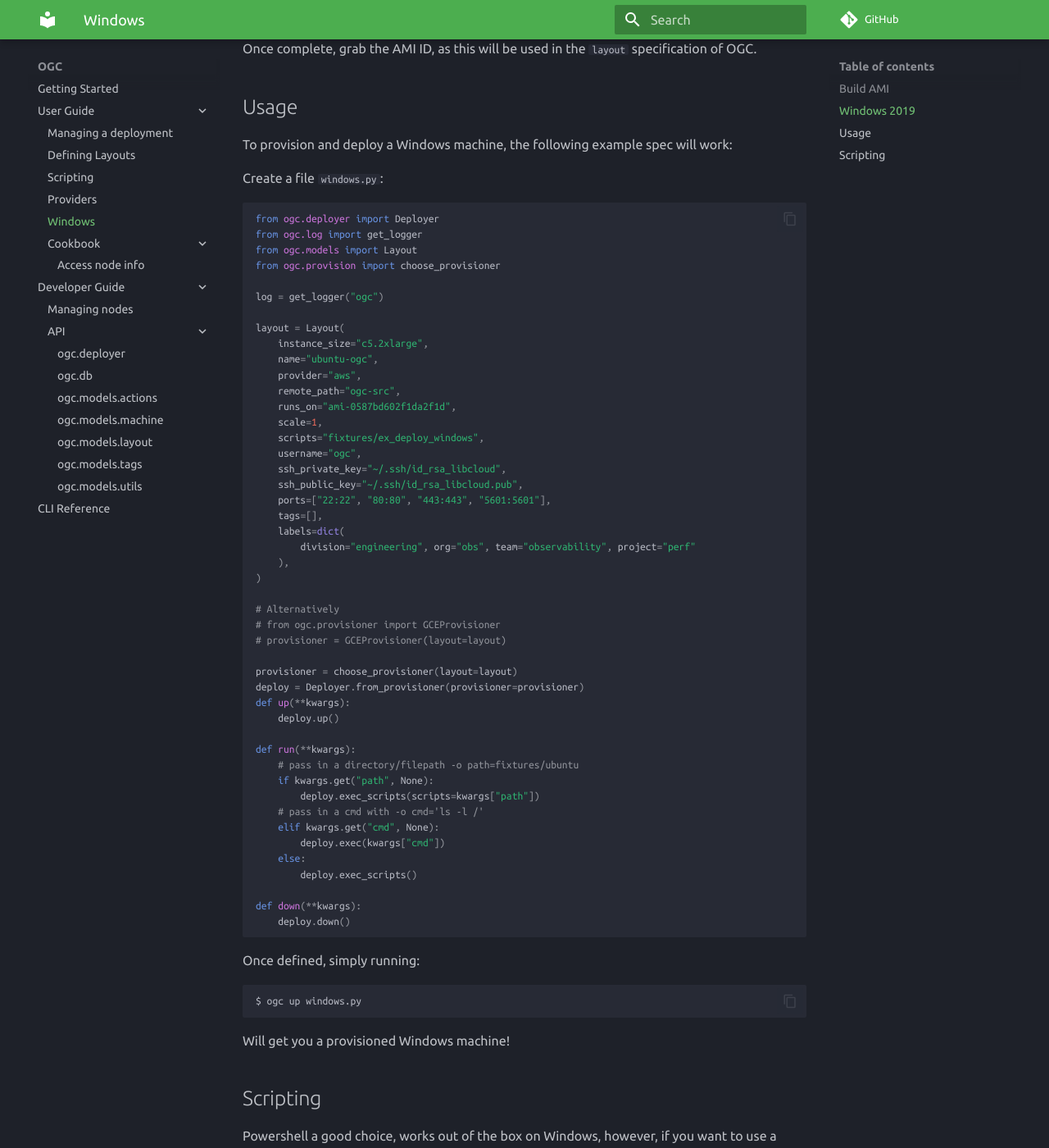
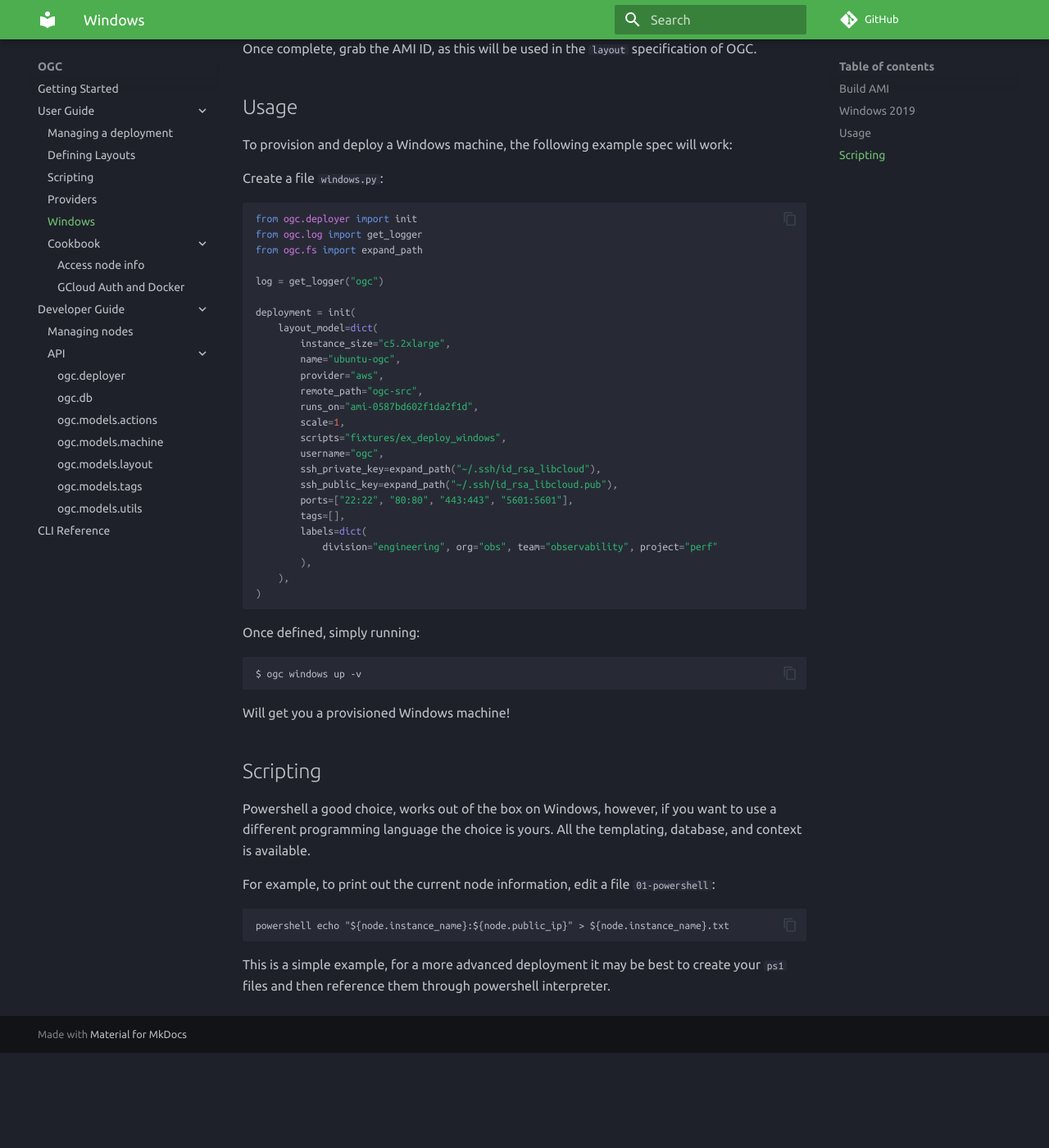
Before and after one commit to adam-stokes/ogc, an MkDocs documentation site: the page built from docs/user-guide/windows.md, in a window 1280 px wide and 1400 px high, scrolled down 922 px. Shown: the whole window at 82% size. Built offline with MkDocs 1.6.1 and Material for MkDocs 9.7.7, drawn with Linux system fonts in a browser that asks for light colours; comment, search, counter and statistics services are not loaded; after the commit the page ends 2206 px from its top, so only the background shows below that.

Commit message:
more doc updates

````diff
--- a/docs/user-guide/windows.md
+++ b/docs/user-guide/windows.md
@@ -41,58 +41,37 @@ To provision and deploy a Windows machine, the following example spec will work:
 Create a file `windows.py`:
 
 ```python
-from ogc.deployer import Deployer
+from ogc.deployer import init
 from ogc.log import get_logger
-from ogc.models import Layout
-from ogc.provision import choose_provisioner
+from ogc.fs import expand_path
 
 log = get_logger("ogc")
 
-layout = Layout(
-    instance_size="c5.2xlarge",
-    name="ubuntu-ogc",
-    provider="aws",
-    remote_path="ogc-src",
-    runs_on="ami-0587bd602f1da2f1d",
-    scale=1,
-    scripts="fixtures/ex_deploy_windows",
-    username="ogc",
-    ssh_private_key="~/.ssh/id_rsa_libcloud",
-    ssh_public_key="~/.ssh/id_rsa_libcloud.pub",
-    ports=["22:22", "80:80", "443:443", "5601:5601"],
-    tags=[],
-    labels=dict(
-        division="engineering", org="obs", team="observability", project="perf"
+deployment = init(
+    layout_model=dict(
+        instance_size="c5.2xlarge",
+        name="ubuntu-ogc",
+        provider="aws",
+        remote_path="ogc-src",
+        runs_on="ami-0587bd602f1da2f1d",
+        scale=1,
+        scripts="fixtures/ex_deploy_windows",
+        username="ogc",
+        ssh_private_key=expand_path("~/.ssh/id_rsa_libcloud"),
+        ssh_public_key=expand_path("~/.ssh/id_rsa_libcloud.pub"),
+        ports=["22:22", "80:80", "443:443", "5601:5601"],
+        tags=[],
+        labels=dict(
+            division="engineering", org="obs", team="observability", project="perf"
+        ),
     ),
 )
-
-# Alternatively
-# from ogc.provisioner import GCEProvisioner
-# provisioner = GCEProvisioner(layout=layout)
-
-provisioner = choose_provisioner(layout=layout)
-deploy = Deployer.from_provisioner(provisioner=provisioner)
-def up(**kwargs):
-    deploy.up()
-
-def run(**kwargs):
-    # pass in a directory/filepath -o path=fixtures/ubuntu
-    if kwargs.get("path", None):
-        deploy.exec_scripts(scripts=kwargs["path"])
-    # pass in a cmd with -o cmd='ls -l /'
-    elif kwargs.get("cmd", None):
-        deploy.exec(kwargs["cmd"])
-    else:
-        deploy.exec_scripts()
-
-def down(**kwargs):
-    deploy.down()
 ```
 
 Once defined, simply running:
 
 ``` sh
-$ ogc up windows.py
+$ ogc windows up -v
 ```
 
 Will get you a provisioned Windows machine!
--- a/mkdocs.yml
+++ b/mkdocs.yml
@@ -79,6 +79,7 @@ nav:
     - 'Windows': 'user-guide/windows.md'
     - 'Cookbook':
         - 'Access node info': 'user-guide/cookbook/template-access-node-info.md'
+        - 'GCloud Auth and Docker': 'user-guide/cookbook/docker-gcloud-auth.md'
   - 'Developer Guide':
     - 'Managing nodes': 'developer-guide/managing-nodes.md'
     - 'API':
````
Also changed, not shown: docs/user-guide/cookbook/docker-gcloud-auth.md (added, +23 -0 lines), docs/user-guide/scripting.md (+4 -4 lines).
